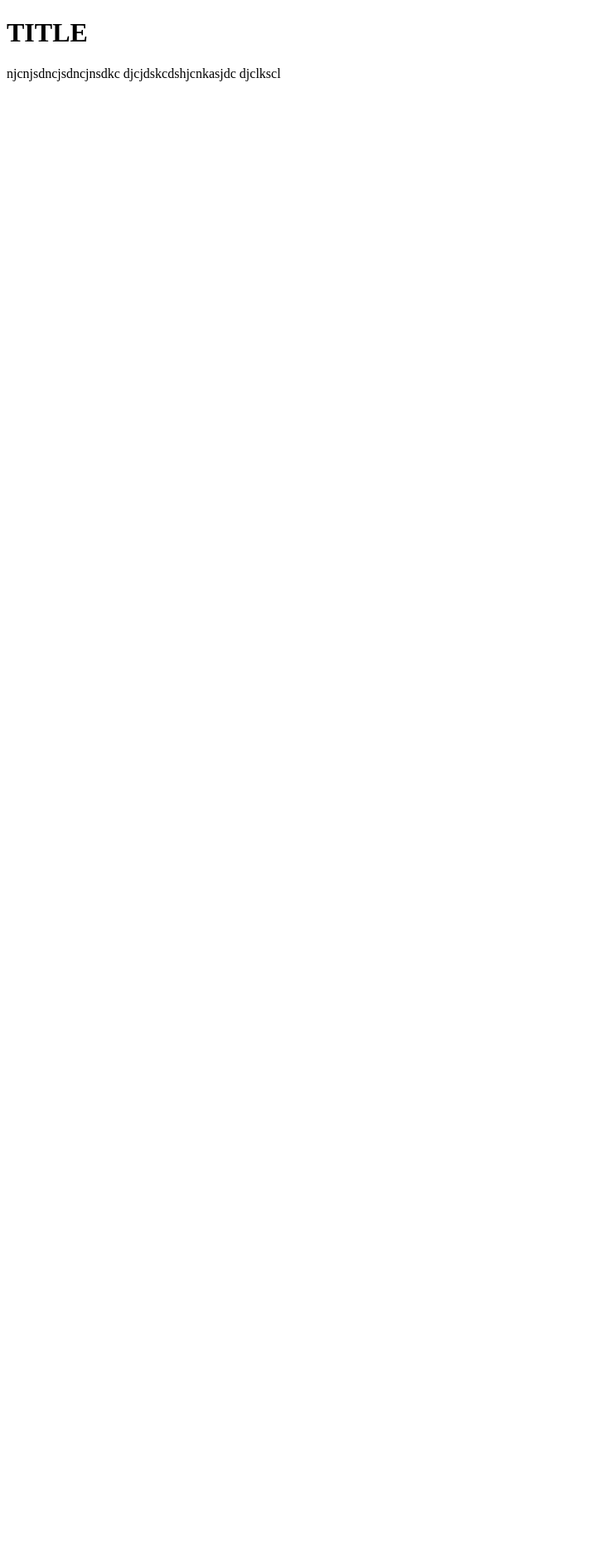
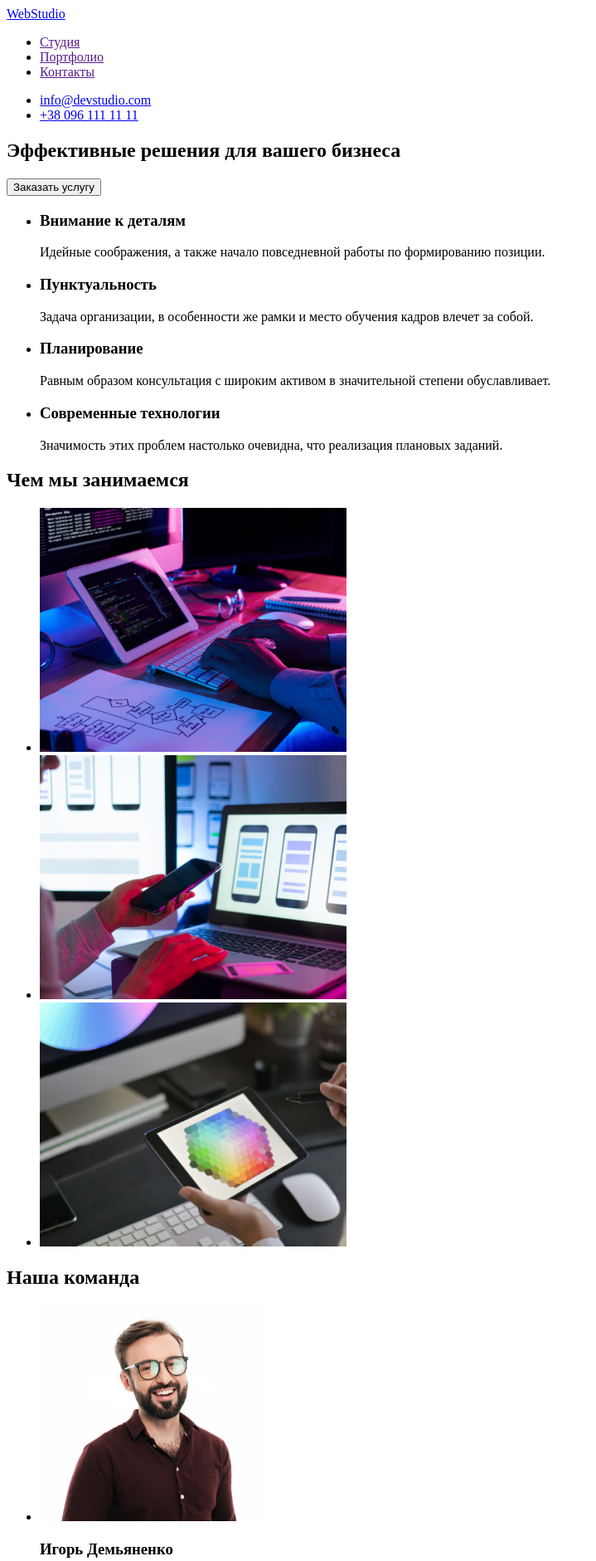
Before and after one commit to Valeriya3/goit-markup-hw-01, a plain HTML site: page index.html in a window 1280 px wide. Shown: the top 1881 px of the page at 83% size, without its empty margins (0-719 px from the left). Before the commit the page ends 800 px from the top, so only its background shows below. Drawn offline with Linux system fonts and the light colour scheme.

Commit message:
create index.html

```diff
--- a/index.html
+++ b/index.html
@@ -1,15 +1,122 @@
 <!DOCTYPE html>
-<html lang="en">
+<html lang="ru">
+
 <head>
-    <meta charset="UTF-8">
-    <meta http-equiv="X-UA-Compatible" content="IE=edge">
-    <meta name="viewport" content="width=device-width, initial-scale=1.0">
-    <title>Document</title>
+    <meta charset="UTF-8" />
+    <meta http-equiv="X-UA-Compatible" content="IE=edge" />
+    <meta name="viewport" content="width=device-width, initial-scale=1.0" />
+    <title>Студия</title>
 </head>
+
 <body>
-    <h1>TITLE</h1>
-    <p>
-        njcnjsdncjsdncjnsdkc djcjdskcdshjcnkasjdc djclkscl
-    </p>
+    <header>
+        <nav>
+            <a href="./index.html"><span>Web</span>Studio</a>
+            <ul>
+                <li>
+                    <a href="">Студия</a>
+                </li>
+                <li>
+                    <a href="">Портфолио</a>
+                </li>
+                <li>
+                    <a href="">Контакты</a>
+                </li>
+            </ul>
+        </nav>
+        <ul>
+            <li><a href="mailto:info@devstudio.com">info@devstudio.com</a></li>
+            <li><a href="tel:0961111111">+38 096 111 11 11</a></li>
+        </ul>
+    </header>
+
+    <main>
+        <section>
+            <h1>Эффективные решения для вашего бизнеса</h1>
+            <button type="button">Заказать услугу</button>
+        </section>
+        <section>
+            <h2 hidden>Наши особенности</h2>
+            <ul>
+                <li>
+                    <h3>Внимание к деталям</h3>
+                    <p>Идейные соображения, а также начало повседневной работы по формированию позиции.</p>
+                </li>
+                <li>
+                    <h3>Пунктуальность</h3>
+                    <p>Задача организации, в особенности же рамки и место обучения кадров влечет за собой.</p>
+                </li>
+                <li>
+                    <h3>Планирование</h3>
+                    <p>Равным образом консультация с широким активом в значительной степени обуславливает.</p>
+                </li>
+                <li>
+                    <h3>Современные технологии</h3>
+                    <p>Значимость этих проблем настолько очевидна, что реализация плановых заданий.</p>
+                </li>
+            </ul>
+        </section>
+        <section>
+            <h2>Чем мы занимаемся</h2>
+            <ul>
+                <li>
+                    <img src="./images/gallery/site-layout.jpg" alt="site layout" width=370 height="294">
+                </li>
+                <li>
+                    <img src="./images/gallery/creation-of-mobile-phones-interface.jpg"
+                        alt="creation of mobile phones interface" width="370" height="294">
+                </li>
+                <li>
+                    <img src="./images/gallery/web-design.jpg"
+                        alt="working process with colour selection on the graphic tablet" width="370" height="294">
+                </li>
+            </ul>
+        </section>
+        <section>
+            <h2>Наша команда</h2>
+            <ul>
+                <li>
+                    <img src="./images/ourteam/igor-demianenko.jpg" alt="Igor Demianenko" width="270" height="260">
+                    <h3>Игорь Демьяненко</h3>
+                    <p>Product Designer</p>
+                </li>
+                <li><img src="./images/ourteam/olena-repina.jpg" alt="Olena Repina" width="270" height="260">
+                    <h3>Ольга Репина</h3>
+                    <p>Frontend Developer</p>
+                </li>
+                <li>
+                    <img src="./images/ourteam/nikolay-tarasov.jpg" alt="Nikolay Tarasov" width="270" height="260">
+                    <h3>Николай Тарасов</h3>
+                    <p>Marketing</p>
+                </li>
+                <li>
+                    <img src="./images/ourteam/mihail-ermakov.jpg" alt="Mihail Ermakov" width="270" height="260">
+                    <h3>Михаил Ермаков</h3>
+                    <p>UI Designer</p>
+                </li>
+            </ul>
+        </section>
+
+    </main>
+
+    <footer>
+        <a href="./index.html"><span>Web</span>Studio</a>
+        <address>
+            <ul>
+                <li>
+                    <a href="https://goo.gl/maps/xDHV5HPD6jiFumZE8" target="_blank" rel="noopener noreferrer">г. Киев,
+                        пр-т Леси Украинки, 26
+                    </a>
+                </li>
+                <li>
+                    <a href="mailto:info@example.com">info@example.com</a>
+                </li>
+                <li>
+                    <a href="tel:0991111111">+38 099 111 11 11</a>
+                </li>
+            </ul>
+        </address>
+    </footer>
 </body>
+
 </html>
```
Also changed, not shown: images/gallery/creation-of-mobile-phones-interface.jpg (added), images/gallery/site-layout.jpg (added), images/gallery/web-design.jpg (added), images/ourteam/igor-demianenko.jpg (added), images/ourteam/mihail-ermakov.jpg (added), images/ourteam/nikolay-tarasov.jpg (added), images/ourteam/olena-repina.jpg (added).
